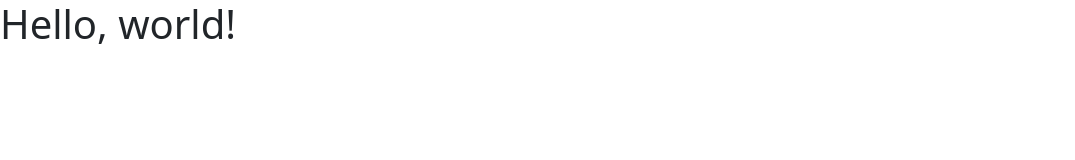
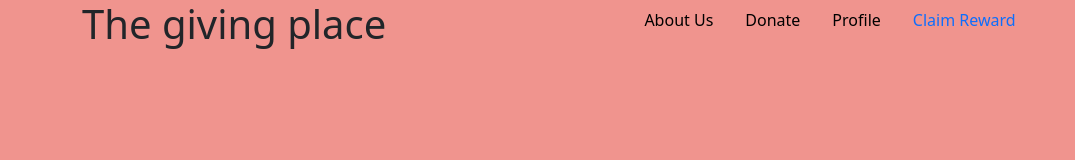
Before and after one commit to zizoumunoz/McHacksProject, a plain HTML site: page index.html in a window 1280 px wide. Shown: the whole page, without its empty margins (0-1075 px from the left). Drawn offline with nearby package versions, Linux system fonts and the light colour scheme.

Commit message:
Added top menu

```diff
--- a/index.html
+++ b/index.html
@@ -1,27 +1,56 @@
 <!doctype html>
 <html lang="en">
-  <head>
+
+<head>
     <!-- Required meta tags -->
     <meta charset="utf-8">
     <meta name="viewport" content="width=device-width, initial-scale=1">
 
     <!-- Bootstrap CSS -->
-    <link href="https://cdn.jsdelivr.net/npm/bootstrap@5.0.2/dist/css/bootstrap.min.css" rel="stylesheet" integrity="sha384-EVSTQN3/azprG1Anm3QDgpJLIm9Nao0Yz1ztcQTwFspd3yD65VohhpuuCOmLASjC" crossorigin="anonymous">
+    <link href="https://cdn.jsdelivr.net/npm/bootstrap@5.0.2/dist/css/bootstrap.min.css" rel="stylesheet"
+        integrity="sha384-EVSTQN3/azprG1Anm3QDgpJLIm9Nao0Yz1ztcQTwFspd3yD65VohhpuuCOmLASjC" crossorigin="anonymous">
+    <link rel="stylesheet" href="style.css">
 
     <title>Hello, world!</title>
-  </head>
-  <body>
-    <h1>Hello, world!</h1>
+</head>
+
+<body>
+
+    <div class="container">
+        <div class="row">
+            <h1 class="col-4">The giving place</h1>
+            <div class="col-8 top-menu">
+                <ul class="nav justify-content-center">
+                    <li class="nav-item">
+                        <a class="nav-link active" aria-current="page" href="#">About Us</a>
+                    </li>
+                    <li class="nav-item">
+                        <a class="nav-link" href="#">Donate</a>
+                    </li>
+                    <li class="nav-item">
+                        <a class="nav-link" href="#">Profile</a>
+                    </li>
+                    <li class="nav-item">
+                        <a class="nav-link">Claim Reward</a>
+                    </li>
+                </ul>
+            </div>
+        </div>
+    </div>
+
 
     <!-- Optional JavaScript; choose one of the two! -->
 
     <!-- Option 1: Bootstrap Bundle with Popper -->
-    <script src="https://cdn.jsdelivr.net/npm/bootstrap@5.0.2/dist/js/bootstrap.bundle.min.js" integrity="sha384-MrcW6ZMFYlzcLA8Nl+NtUVF0sA7MsXsP1UyJoMp4YLEuNSfAP+JcXn/tWtIaxVXM" crossorigin="anonymous"></script>
+    <script src="https://cdn.jsdelivr.net/npm/bootstrap@5.0.2/dist/js/bootstrap.bundle.min.js"
+        integrity="sha384-MrcW6ZMFYlzcLA8Nl+NtUVF0sA7MsXsP1UyJoMp4YLEuNSfAP+JcXn/tWtIaxVXM"
+        crossorigin="anonymous"></script>
 
     <!-- Option 2: Separate Popper and Bootstrap JS -->
     <!--
     <script src="https://cdn.jsdelivr.net/npm/@popperjs/core@2.9.2/dist/umd/popper.min.js" integrity="sha384-IQsoLXl5PILFhosVNubq5LC7Qb9DXgDA9i+tQ8Zj3iwWAwPtgFTxbJ8NT4GN1R8p" crossorigin="anonymous"></script>
     <script src="https://cdn.jsdelivr.net/npm/bootstrap@5.0.2/dist/js/bootstrap.min.js" integrity="sha384-cVKIPhGWiC2Al4u+LWgxfKTRIcfu0JTxR+EQDz/bgldoEyl4H0zUF0QKbrJ0EcQF" crossorigin="anonymous"></script>
     -->
-  </body>
+</body>
+
 </html>
--- a/style.sass
+++ b/style.sass
@@ -0,0 +1,10 @@
+$background-pink: #f0948e
+
+body
+    background: $background-pink
+
+
+a:link
+    color: black
+.top-menu
+    color: black
```
Also changed, not shown: style.css (added), 1 other file.
